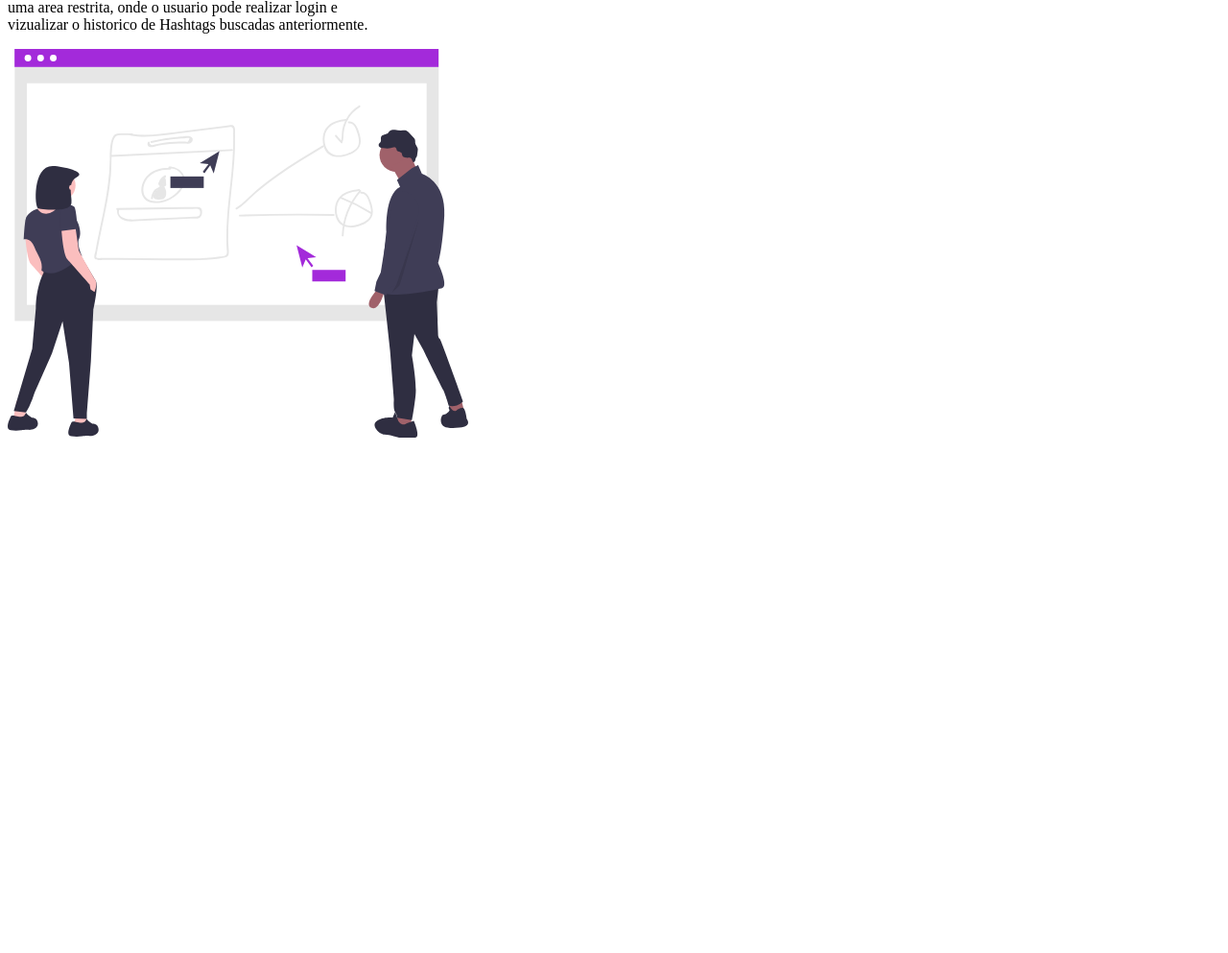
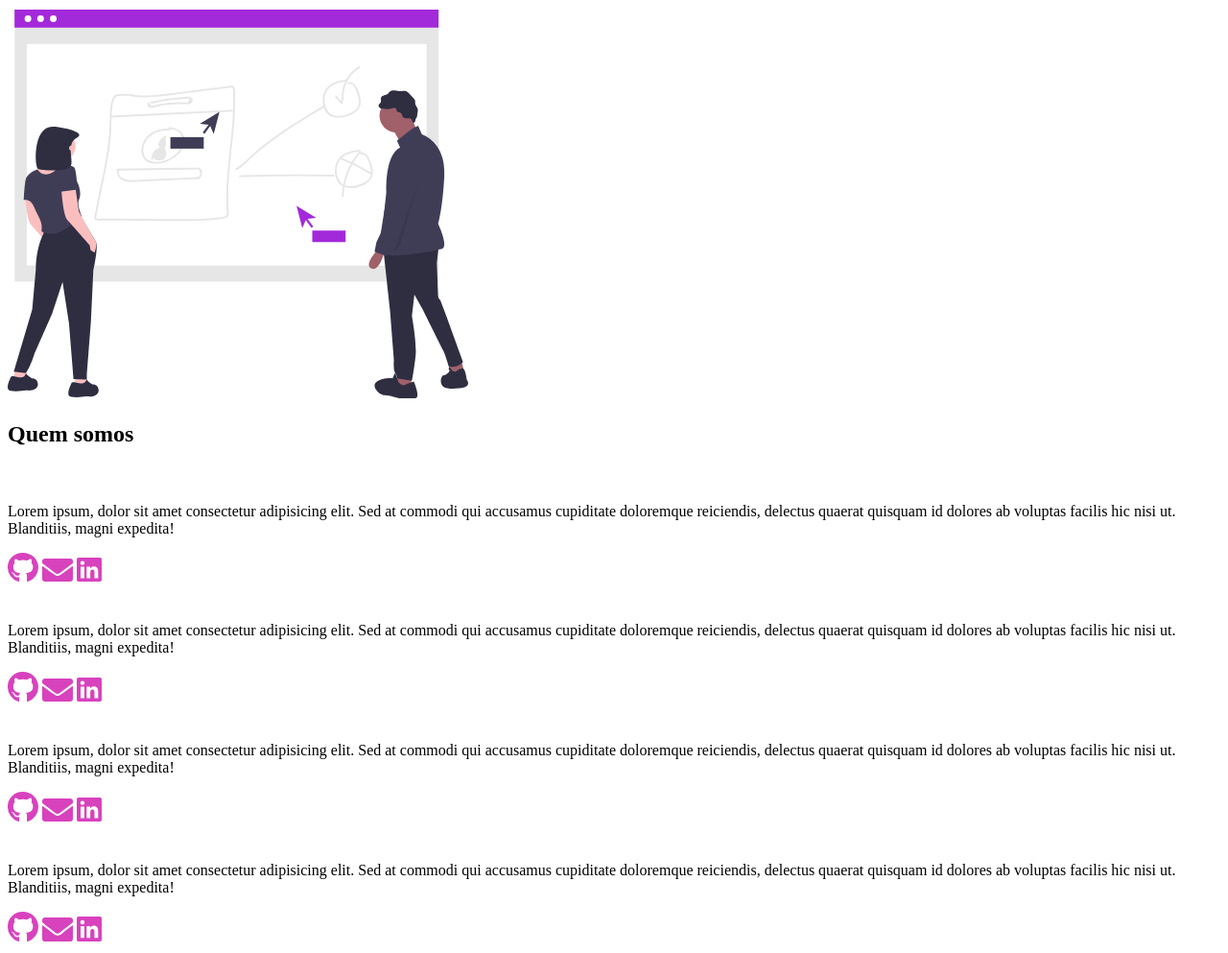
Before and after one commit to Edrodriguesdev/Projeto1cocreareacademy, a plain HTML site: page sobre.html in a window 1280 px wide. Shown: the part 393-1386 px from the top of the page at 96% size. Before the commit the page ends 861 px from the top, so only its background shows below. Drawn offline with Linux system fonts and the light colour scheme.

Commit message:
sobreIntegrantes

```diff
--- a/sobre.html
+++ b/sobre.html
@@ -4,6 +4,7 @@
     <meta charset="UTF-8">
     <meta name="viewport" content="width=, initial-scale=1.0">
     <title>Sobre</title>
+
 </head>
 <body>
     <header>
@@ -11,11 +12,10 @@
 
         </div>
     </header>
+
     <div id="topo">
-		<h3>hashtagfinder</h3>
 		<h2>Sobre o Projeto</h2>
 		<img width="480px" height="auto" src="imagensSobre/about-bg.jpg">
-
 	</div>
 
     <div id="sobre">
@@ -30,27 +30,54 @@
             uma area restrita, onde o usuario pode realizar login e<br>
             vizualizar o historico de Hashtags buscadas anteriormente.</p>
 
-
         <div id="imagemSobre">
             <img width="480px" height="auto" src="imagensSobre/about-illustration.svg">
         </div>
 
 
     </div>
+    <div id="equipe">
+
+        <h2>Quem somos</h2>
+
         <div id="integrante1" class="integrantesDaEquipe">
-
-        </div>
-        <div id="integrante2" class="integrantesDaEquipe">
-
-        </div>
-        <div id="integrante3" class="integrantesDaEquipe">
-
-        </div>
-        <div id="integrante4" class="integrantesDaEquipe">
+            <img src="" alt="">
+            <h2></h2>
+            <p>Lorem ipsum, dolor sit amet consectetur adipisicing elit. Sed at commodi qui accusamus cupiditate doloremque reiciendis, delectus quaerat quisquam id dolores ab voluptas facilis hic nisi ut. Blanditiis, magni expedita!</p>
+            <img src="imagensSobre/icon-github.svg" alt="">
+            <img src="imagensSobre/icon-envelope.svg" alt="">
+            <img src="imagensSobre/icon-linkedin.svg" alt="">
 
         </div>
 
-    <div id="equipe">
+        <div id="integrante2" class="integrantesDaEquipe">
+            <img src="" alt="">
+            <h2></h2>
+            <p>Lorem ipsum, dolor sit amet consectetur adipisicing elit. Sed at commodi qui accusamus cupiditate doloremque reiciendis, delectus quaerat quisquam id dolores ab voluptas facilis hic nisi ut. Blanditiis, magni expedita!</p>
+            <img src="imagensSobre/icon-github.svg" alt="">
+            <img src="imagensSobre/icon-envelope.svg" alt="">
+            <img src="imagensSobre/icon-linkedin.svg" alt="">
+
+        </div>
+
+        <div id="integrante3" class="integrantesDaEquipe">
+            <img src="" alt="">
+            <h2></h2>
+            <p>Lorem ipsum, dolor sit amet consectetur adipisicing elit. Sed at commodi qui accusamus cupiditate doloremque reiciendis, delectus quaerat quisquam id dolores ab voluptas facilis hic nisi ut. Blanditiis, magni expedita!</p>
+            <img src="imagensSobre/icon-github.svg" alt="">
+            <img src="imagensSobre/icon-envelope.svg" alt="">
+            <img src="imagensSobre/icon-linkedin.svg" alt="">
+
+        </div>
+
+        <div id="integrante4" class="integrantesDaEquipe">
+            <img src="" alt="">
+            <h2></h2>
+            <p>Lorem ipsum, dolor sit amet consectetur adipisicing elit. Sed at commodi qui accusamus cupiditate doloremque reiciendis, delectus quaerat quisquam id dolores ab voluptas facilis hic nisi ut. Blanditiis, magni expedita!</p>
+            <img src="imagensSobre/icon-github.svg" alt="">
+            <img src="imagensSobre/icon-envelope.svg" alt="">
+            <img src="imagensSobre/icon-linkedin.svg" alt="">
+        </div>
 
     </div>
 
```
